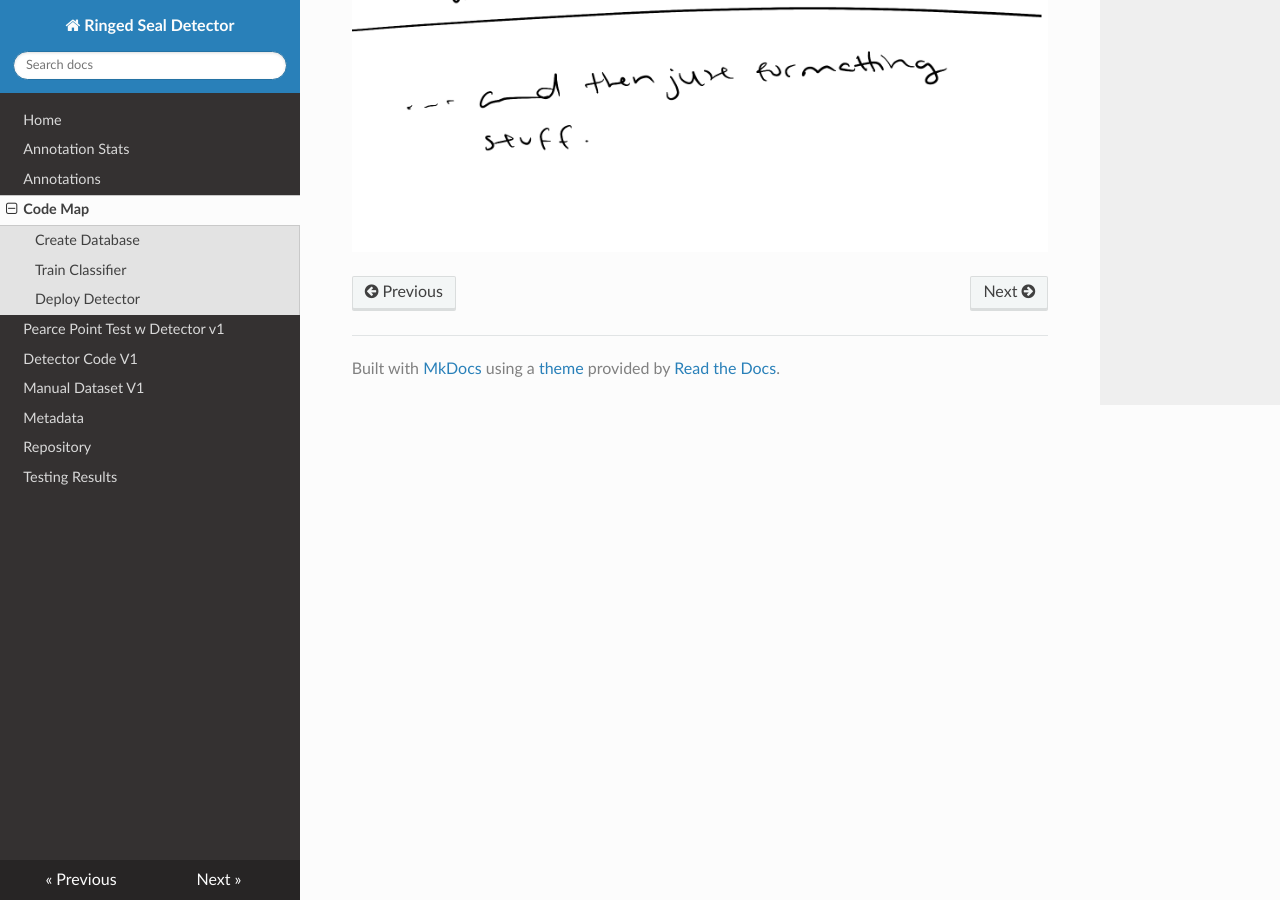
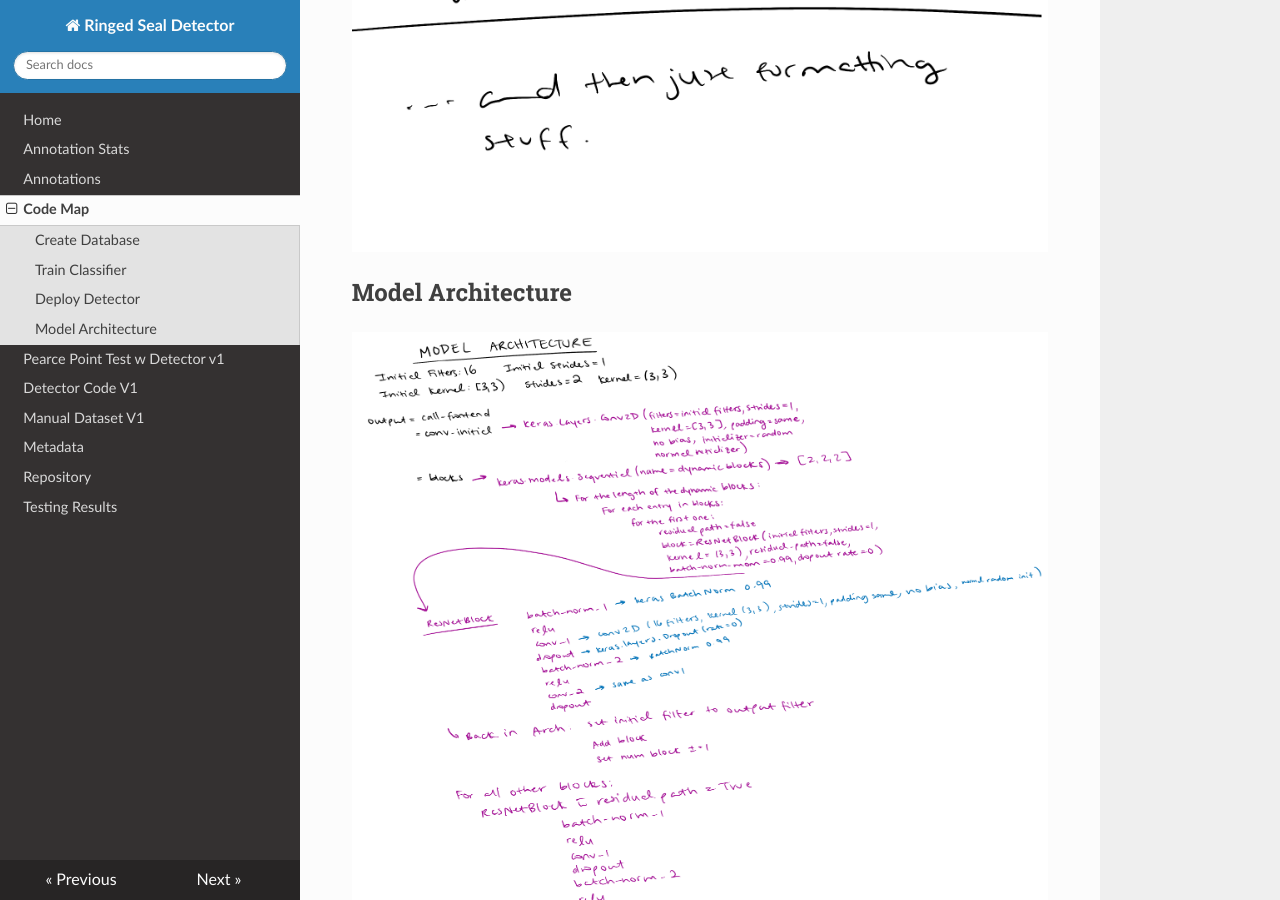
Before and after one commit to karlzam/ringed-seal-docs, an MkDocs documentation site: the page built from docs/code-map.md, in a window 1280 px wide and 900 px high, scrolled down 3639 px. Built offline with MkDocs 1.6.1, drawn with Linux system fonts in a browser that asks for light colours; nearby versions of some CDN libraries.

Commit message:
no message

```diff
--- a/docs/code-map.md
+++ b/docs/code-map.md
@@ -11,3 +11,7 @@
 ## Deploy Detector
 
 ![deploy](Deploy_Detector.png)
+
+## Model Architecture
+
+![arch](Model_Arch.png)
```
Also changed, not shown: docs/Model_Arch.png (added).
